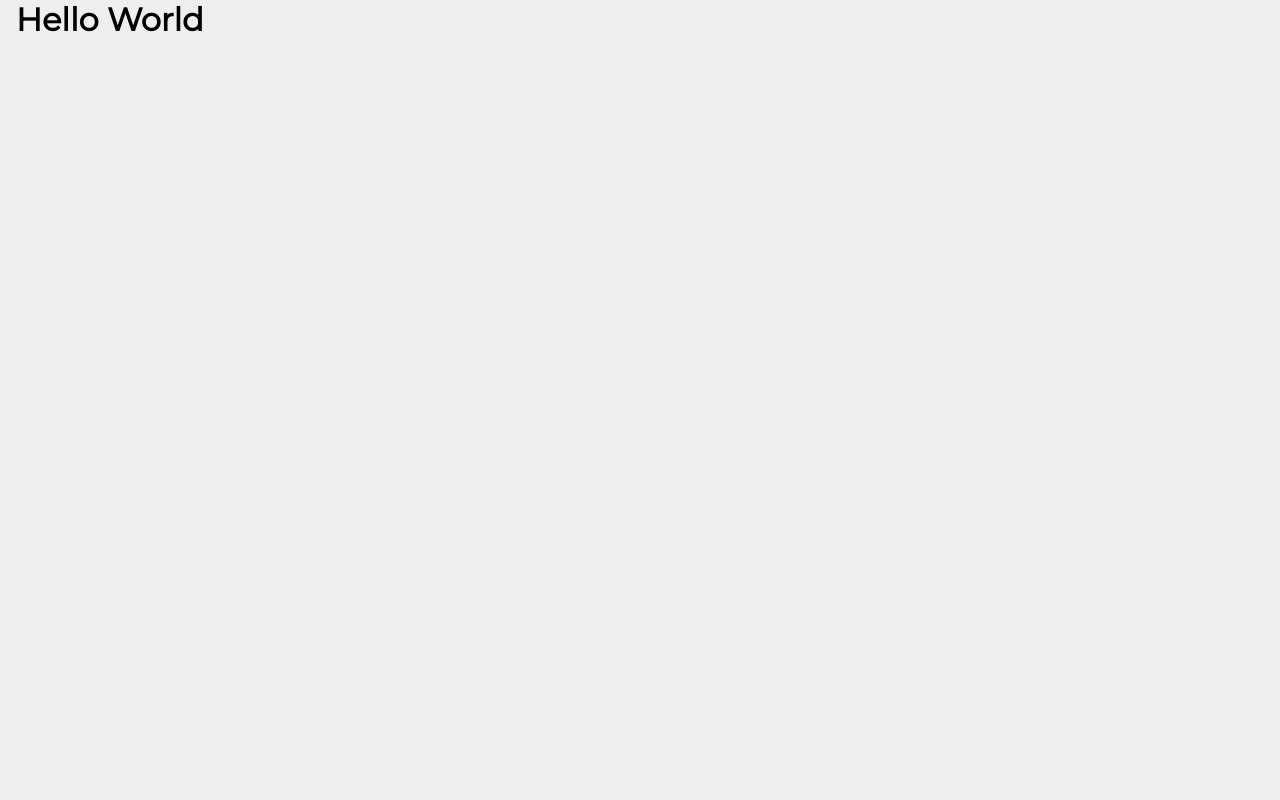
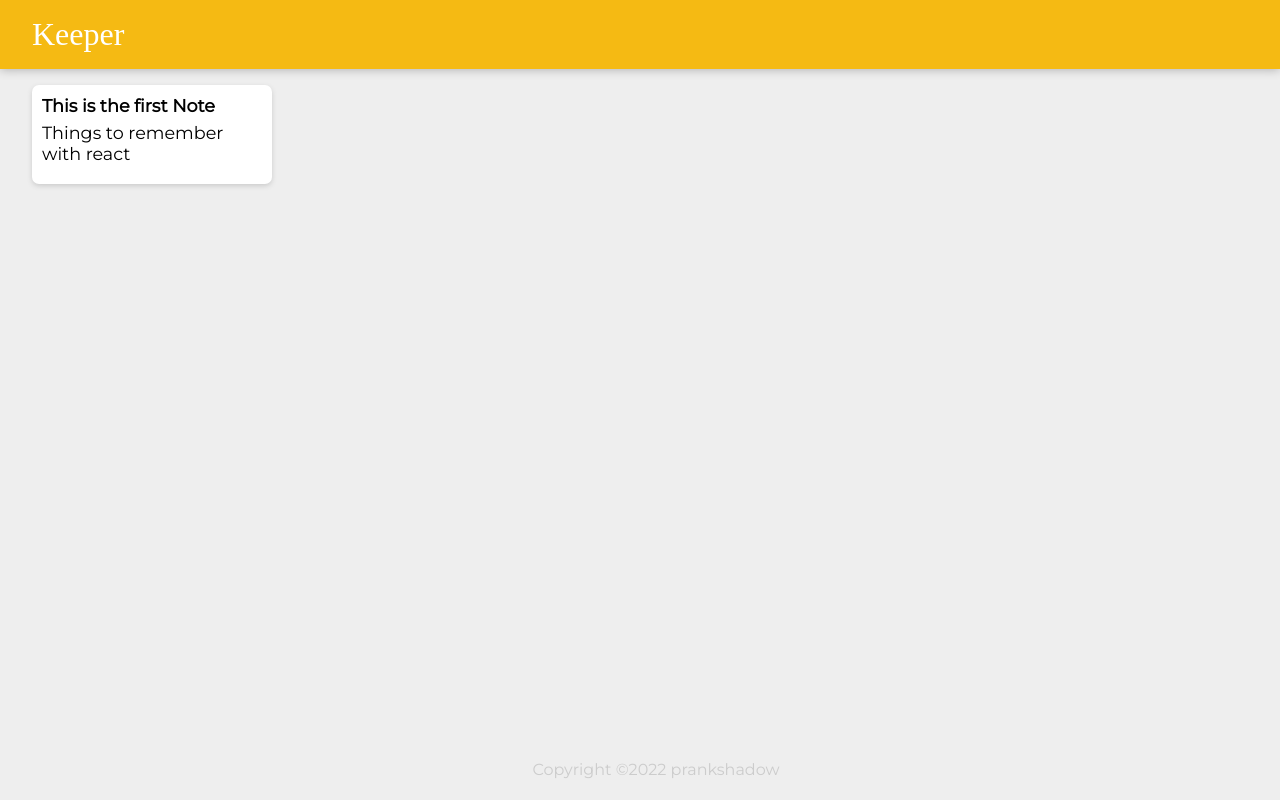
Before and after one commit to prankshadow/react, a React (Create React App) app: page / in a window 1280 px wide. Built offline with nearby package versions, Linux system fonts and the light colour scheme; a web font is replaced by a local one.

Commit message:
first completed React

```diff
--- a/src/components/App.jsx
+++ b/src/components/App.jsx
@@ -1,8 +1,15 @@
 import React from "react";
+import Footer from "./Footer";
+import Header from "./Header";
+import Note from "./Note";
 
 function App() {
-    return <div>
-        <h1>Hello World</h1>
+    return (
+    <div>
+        <Header />
+        <Note />
+        <Footer />
     </div>
+    );
 }
 export default App;
--- a/src/components/Footer.jsx
+++ b/src/components/Footer.jsx
@@ -1 +1,13 @@
 import React from "react";
+
+function Footer() {
+    let date = new Date();
+    let year = date.getFullYear();
+    return (
+        <footer>
+        <p>Copyright &copy;{year} prankshadow</p>
+        </footer>
+    );
+}
+
+export default Footer;
--- a/src/components/Header.jsx
+++ b/src/components/Header.jsx
@@ -1 +1,11 @@
 import React from "react";
+
+function Header() {
+    return (
+        <header>
+            <h1>Keeper</h1>
+        </header>
+    );
+}
+
+export default Header;
--- /dev/null
+++ b/src/components/Note.jsx
@@ -0,0 +1,12 @@
+import React from "react";
+
+function Note() {
+    return (
+        <div className="note">
+            <h1>This is the first Note</h1>
+            <p>Things to remember with react</p>
+        </div>
+    );
+}
+
+export default Note;
--- a/src/index.js
+++ b/src/index.js
@@ -1,11 +1,4 @@
-//1. Create a new React app.
-//2. Create a App.jsx component.
-//3. Create a Header.jsx component that renders a <header> element
-//to show the Keeper App name in an <h1>.
-//4. Create a Footer.jsx component that renders a <footer> element
-//to show a copyright message in a <p> with a dynamically updated year.
-//5. Create a Note.jsx component to show a <div> element with a
-//<h1> for a title and a <p> for the content.
+
 //6. Make sure that the final website is styled like the example shown here:
 //https://l1pp6.csb.app/
 
@@ -14,9 +7,9 @@
 
 import React from "react";
 import ReactDOM from "react-dom";
-import Header from "./components/App";
+import App from "./components/App";
 
 ReactDOM.render(
-    <Header />,
-    document.getElementById('root')
+    <App />,
+    document.getElementById("root")
 );
```
